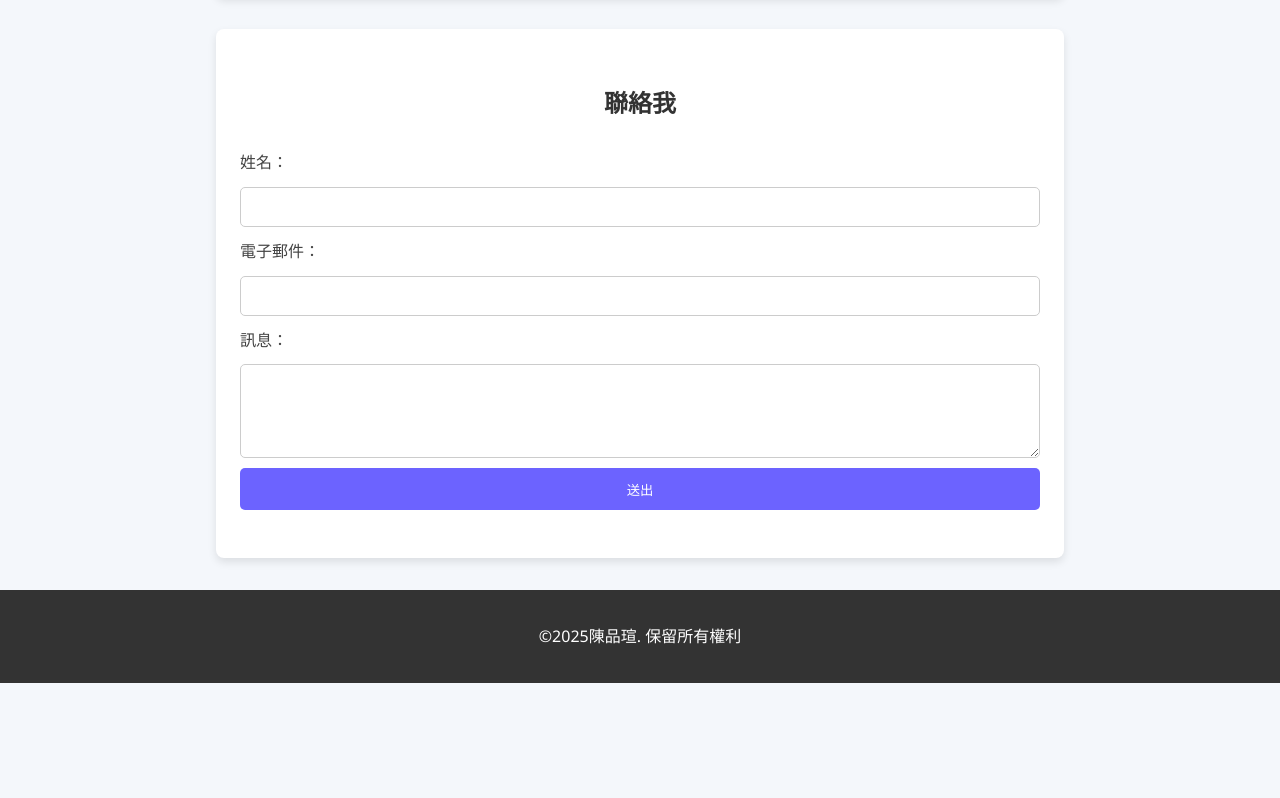
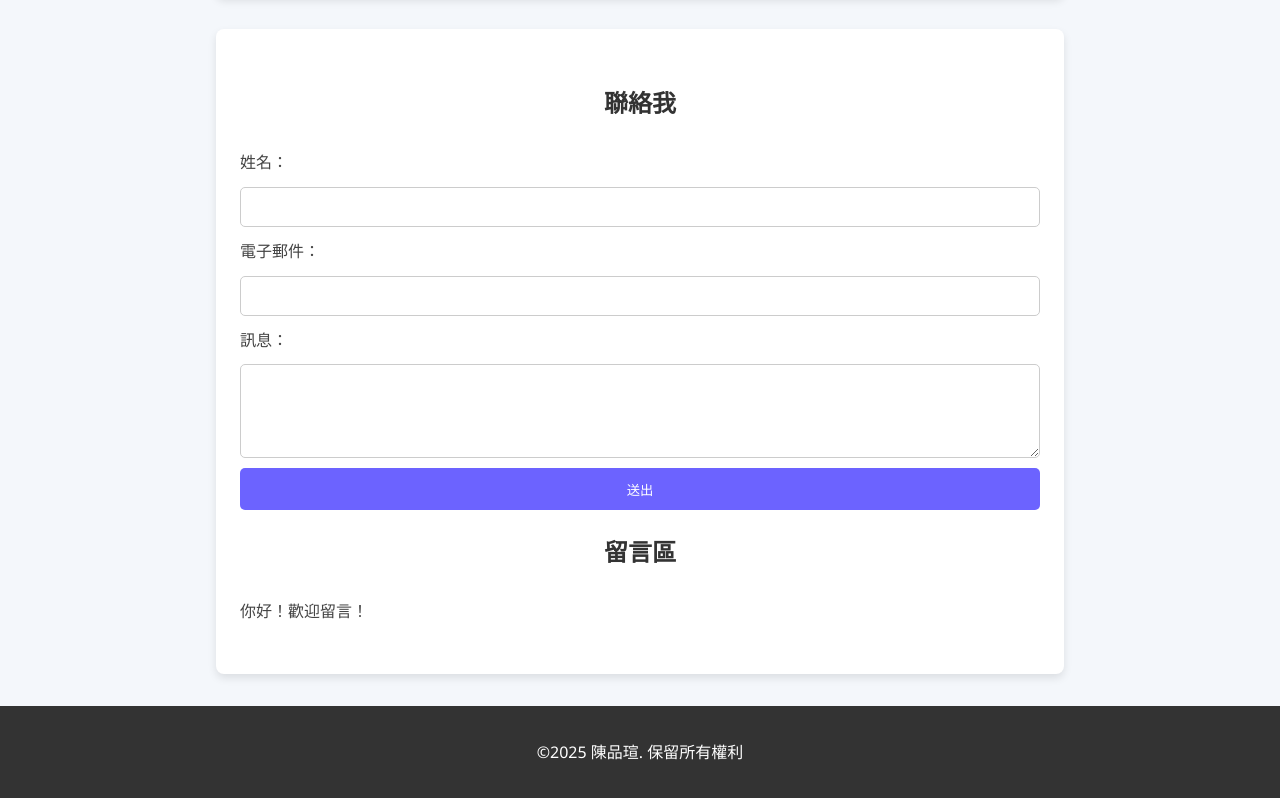
Before and after one commit to qupqup911/website, a plain HTML site: page index.html in a window 1280 px wide. Shown: the part 803-1601 px from the top of the page. Before the commit the page ends 1486 px from the top, so only its background shows below. Drawn offline with Linux system fonts and the light colour scheme.

Commit message:
Update index.html

```diff
--- a/index.html
+++ b/index.html
@@ -8,7 +8,6 @@
 </head>
 <body>
     <h1>陳品瑄的個人網頁</h1>
-        <script src="script.js"></script>
     <nav>
         <ul>
             <li><a href="#about">關於我</a></li>
@@ -38,12 +37,17 @@
             <input type="email" id="email" name="email" required>
             <label for="message">訊息：</label>
             <textarea id="message" name="message" rows="4" required></textarea>
-                <button type="submit">送出</button>
+            <button type="submit" id="submitButton">送出</button>
         </form>
-            <p id="responseMessage"></p>
+        <h2>留言區</h2>
+        <div id="list">
+            <article id="news">
+                <p>你好！歡迎留言！</p>
+            </article>
+        </div>
     </section>
     <footer>
-            <p>&copy;2025陳品瑄. 保留所有權利</p>
+        <p>&copy;2025 陳品瑄. 保留所有權利</p>
     </footer>
     <script src="script.js"></script>
 </body>
```
Lines whose indentation alone changed are shown as unchanged.
